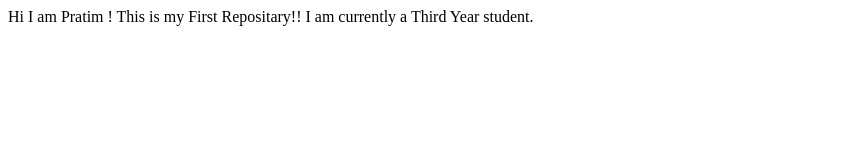
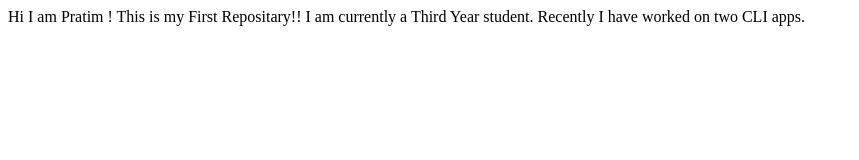
Before and after one commit to Pratim-Kumar-Hazarika/student-portfolio, a plain HTML site: page index.html in a window 1280 px wide. Shown: the whole page, without its empty margins (0-859 px from the left). Drawn offline with Linux system fonts and the light colour scheme.

Commit message:
update text

```diff
--- a/index.html
+++ b/index.html
@@ -9,5 +9,8 @@
     Hi I am Pratim !
     This is my First Repositary!!
     I am currently a Third Year student.
+
+
+    Recently I have worked on two CLI apps.
 </body>
 </html>
```
